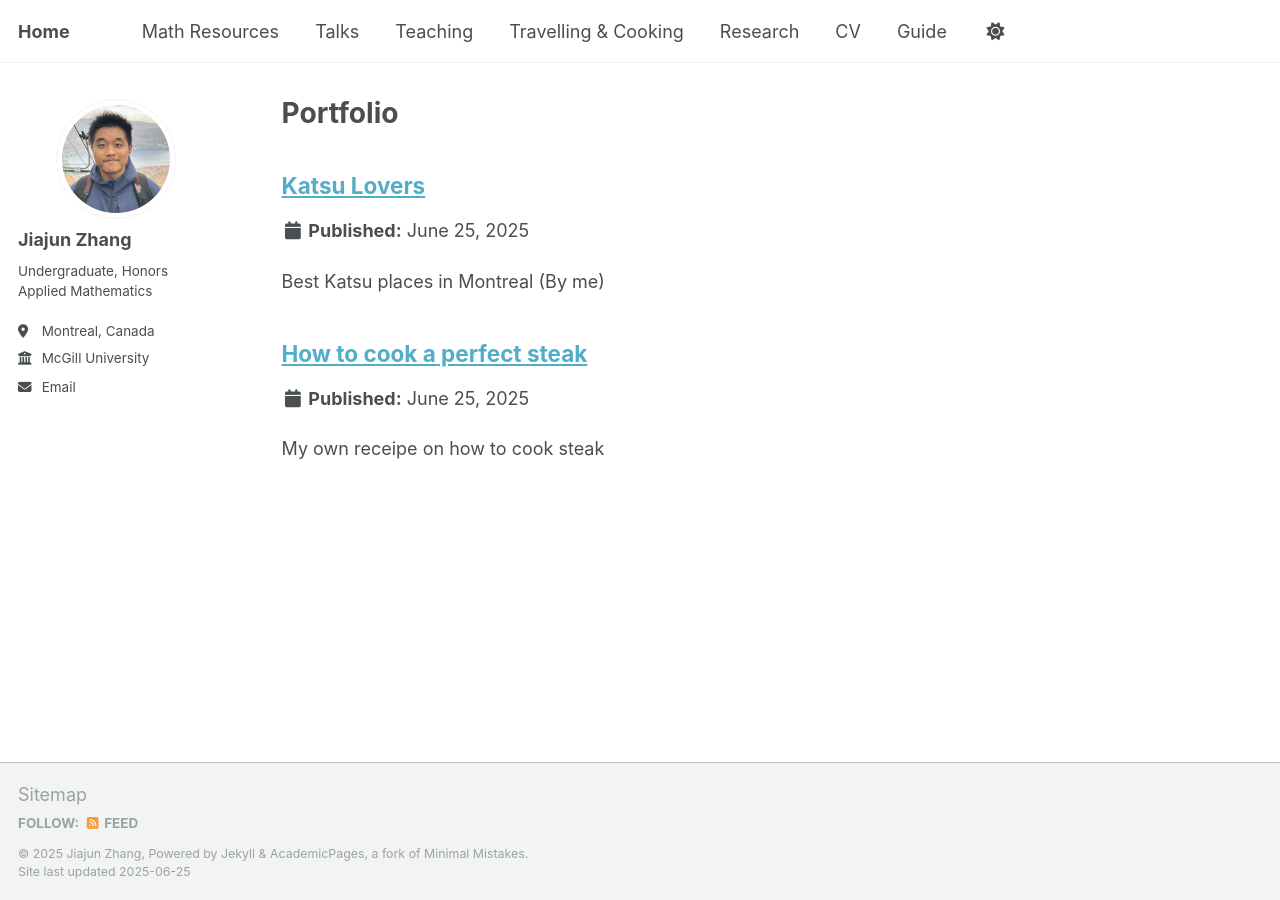
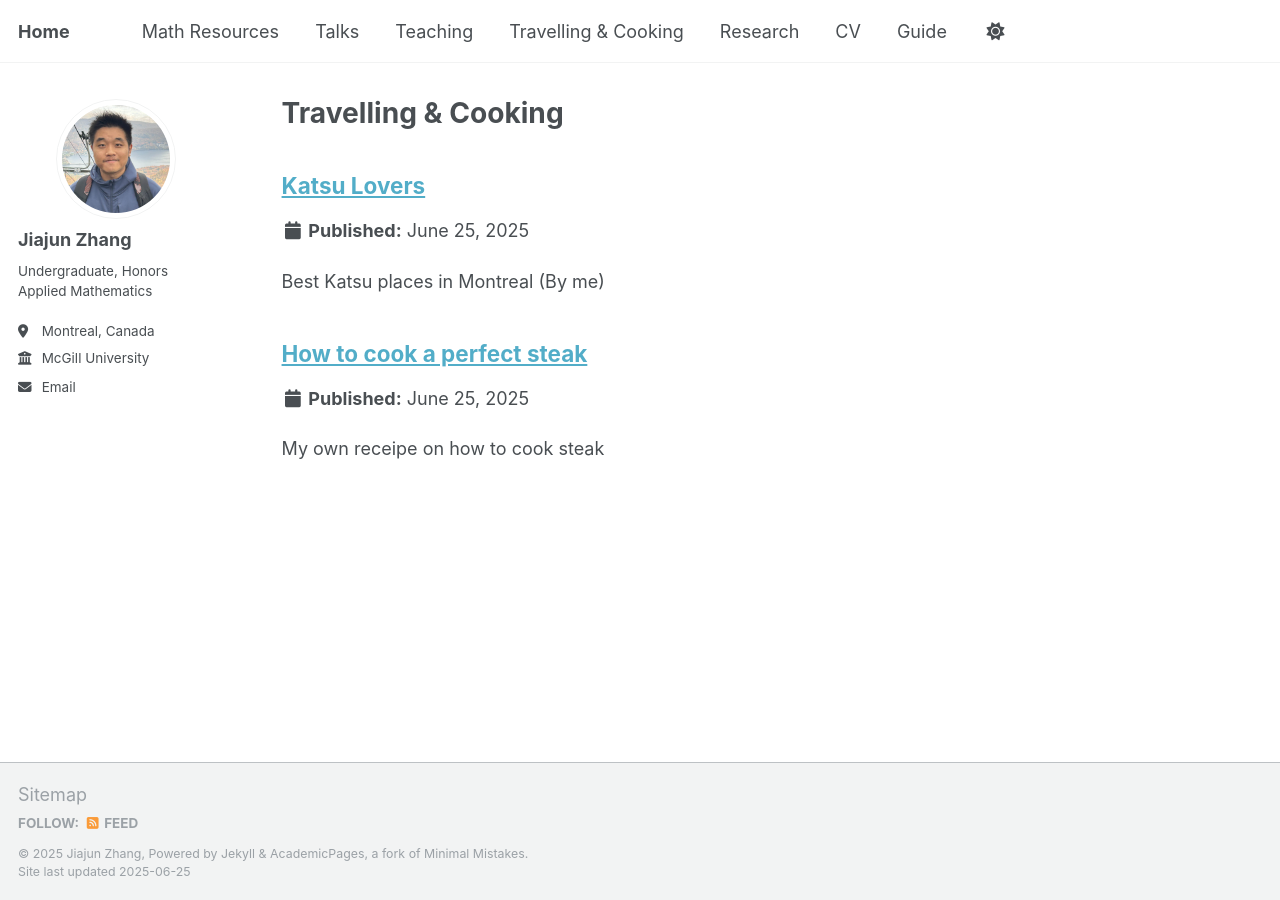
Before and after one commit to JohanssonRein/JohanssonRein.github.io, a Jekyll site: the page built from _pages/portfolio.html, in a window 1280 px wide. Built offline with Jekyll 4.4.1, drawn with Linux system fonts in a browser that asks for light colours.

Commit message:
Update portfolio.html

```diff
--- a/_pages/portfolio.html
+++ b/_pages/portfolio.html
@@ -1,6 +1,6 @@
 ---
 layout: archive
-title: "Portfolio"
+title: "Travelling & Cooking"
 permalink: /portfolio/
 author_profile: true
 ---
```
